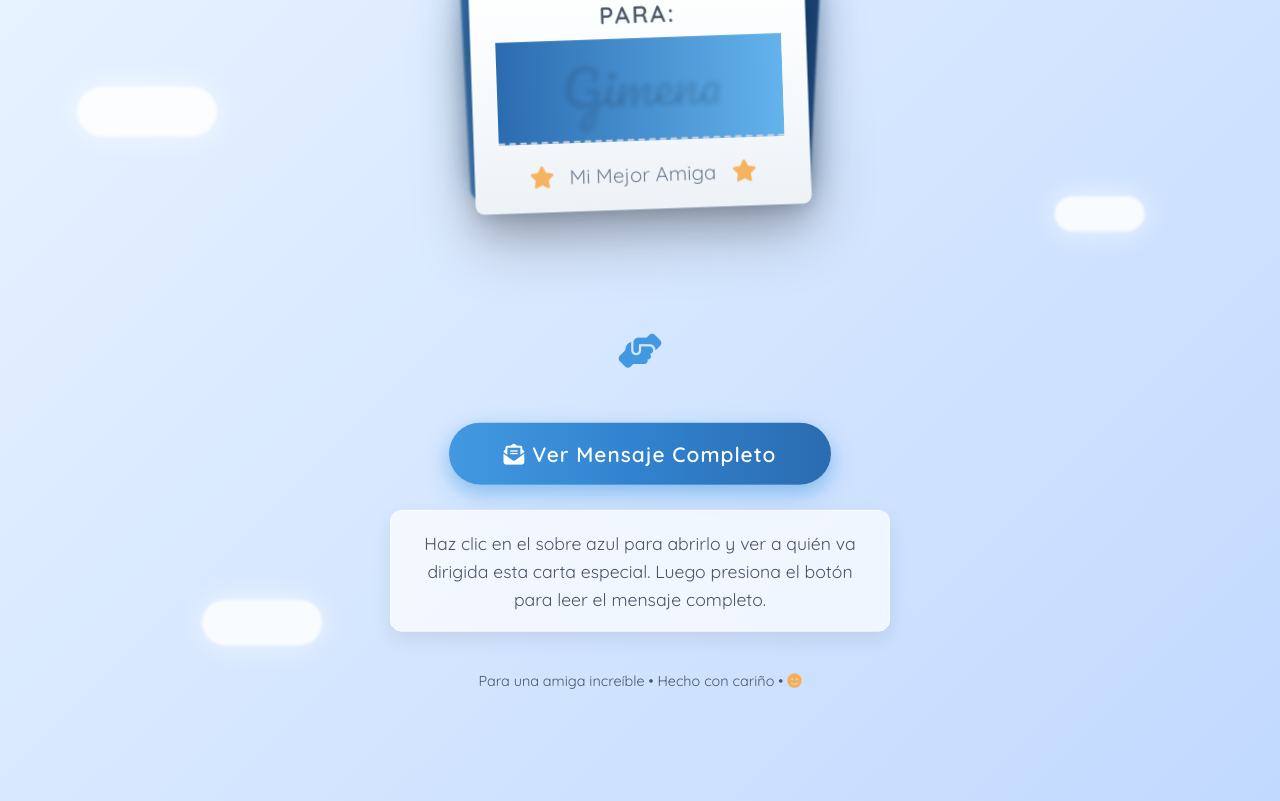
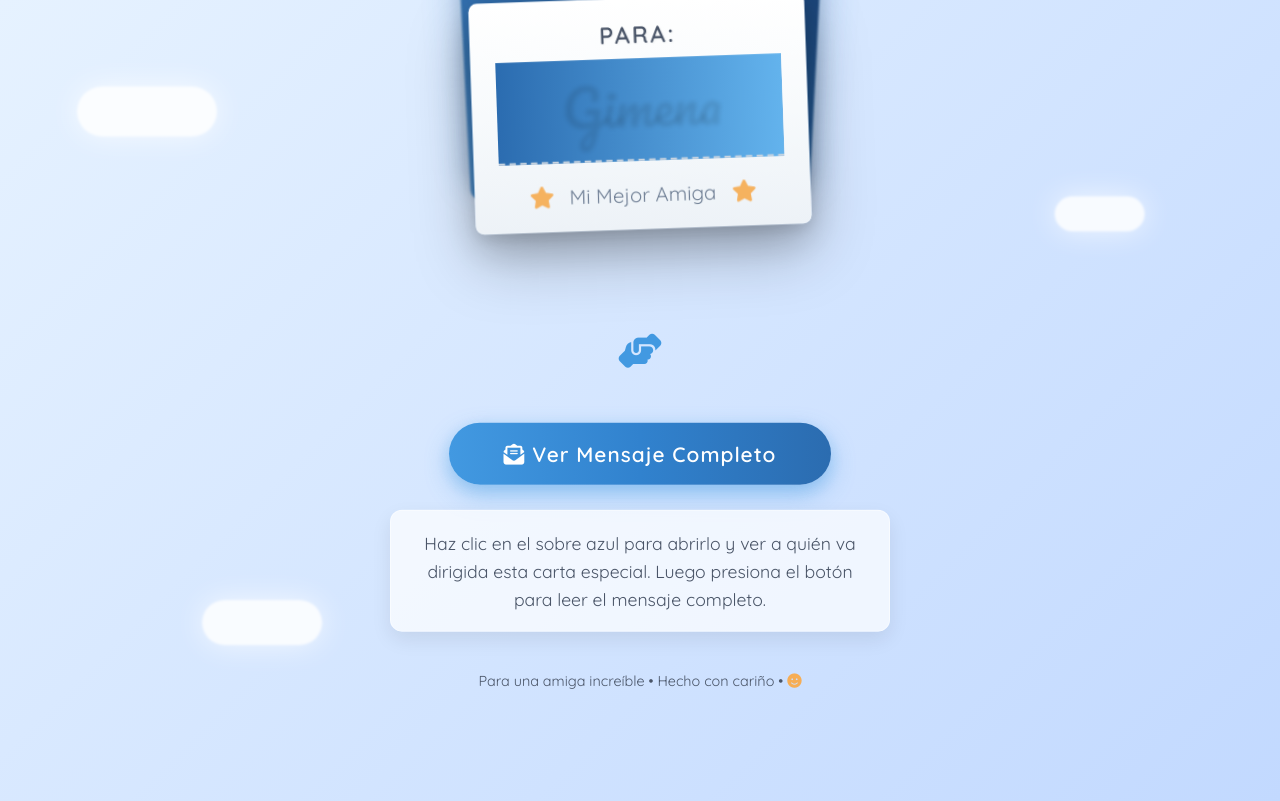
Before and after one commit to kkun39464-cmd/carta, a plain HTML site: page index.html in a window 1280 px wide. Drawn offline with Linux system fonts and the light colour scheme.

Commit message:
Update index.html

```diff
--- a/index.html
+++ b/index.html
@@ -222,7 +222,7 @@
         }
 
         .envelope.open ~ .letter {
-            transform: translateY(-70px) rotate(-2deg) scale(1.05); /* Reduce desplazamiento */
+            transform: translateY(-50px) rotate(-2deg) scale(1.05); /* Reduce desplazamiento */
             z-index: 6;
             opacity: 1;
             box-shadow:
@@ -740,4 +740,5 @@
         });
     </script>
 </body>
+
 </html>
```
